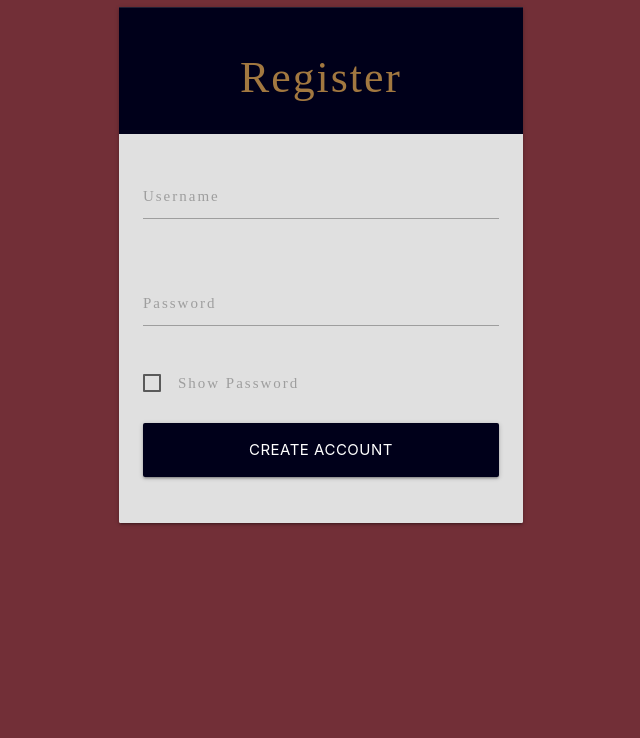
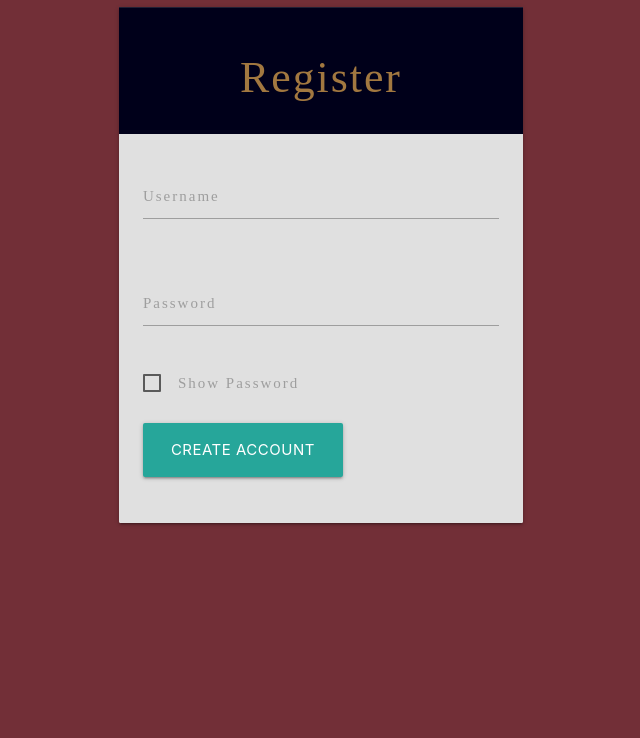
Before and after one commit to seamusmacg/readreview, a Flask app: page /register in a window 1280 px wide. Shown: the part 145-883 px from the top of the page, without its empty margins (319-959 px from the left). Run offline with Flask 2, Linux system fonts and the light colour scheme; some libraries are stand-ins or nearby versions; some web fonts are replaced.

Commit message:
Add login button styling

```diff
--- a/static/css/style.css
+++ b/static/css/style.css
@@ -65,10 +65,6 @@
    color: #a27840;
  }
 
- .submit-btn {
-   width: 100%;
- }
-
  .form-container {
    min-height: calc(100vh - 60px);
    margin-top: 80px;
@@ -102,13 +98,14 @@
    color: #a27840 !important;
  }
 
- .submit-btn {
+ .general-btn {
   background-color: #00001a !important;
+  width: 100%;
  }
 
  #welcome-message {
    font-size: x-large;
-   padding-bottom: 5px;
+   padding-bottom: 12px;
  }
 
 
```
